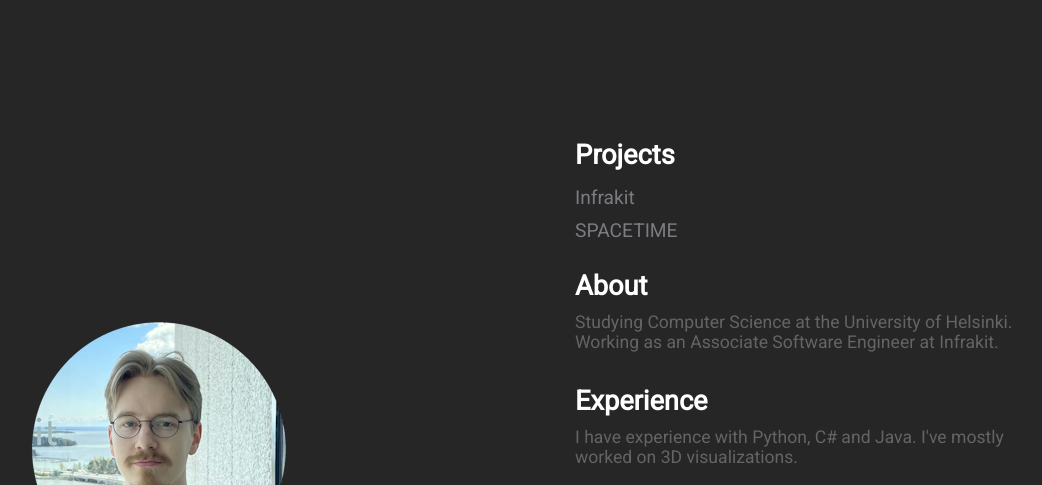
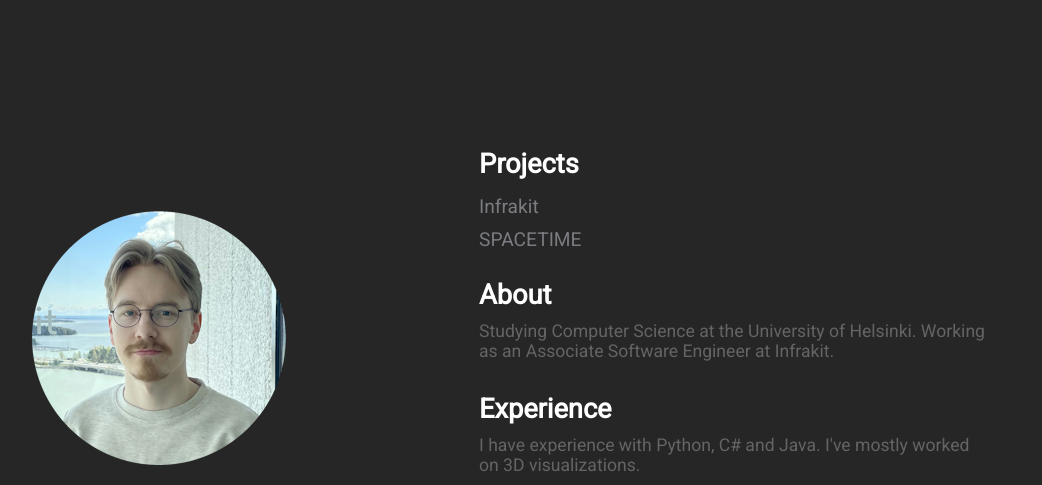
Before and after one commit to t0ffe/portfolio, a plain HTML site: page index.html in a window 1280 px wide. Shown: the top 485 px of the page, without its empty margins (161-1203 px from the left). Drawn offline with Linux system fonts and the light colour scheme.

Commit message:
Update style.css

```diff
--- a/style.css
+++ b/style.css
@@ -4,6 +4,8 @@
 .grid-2{
     display: grid;
     grid-template-columns: repeat(2,1fr);
+    width: 100vw;
+    height: 100vh;
 }
 
 body{
@@ -25,7 +27,7 @@ a{
 }
 /* section 1 */
 .section-1{
-    padding-top: 40vh;
+    margin: auto;
     text-align: center;
 }
 
@@ -46,11 +48,11 @@ a{
 }
 /* section 2 */
 .section-2{
-    padding-top: 10vh;
-    width: 70%;
+    padding-right: 10vw;
     display: flex;
     flex-direction: column;
     margin: auto;
+
 }
 
 .section-2 h2{
```
